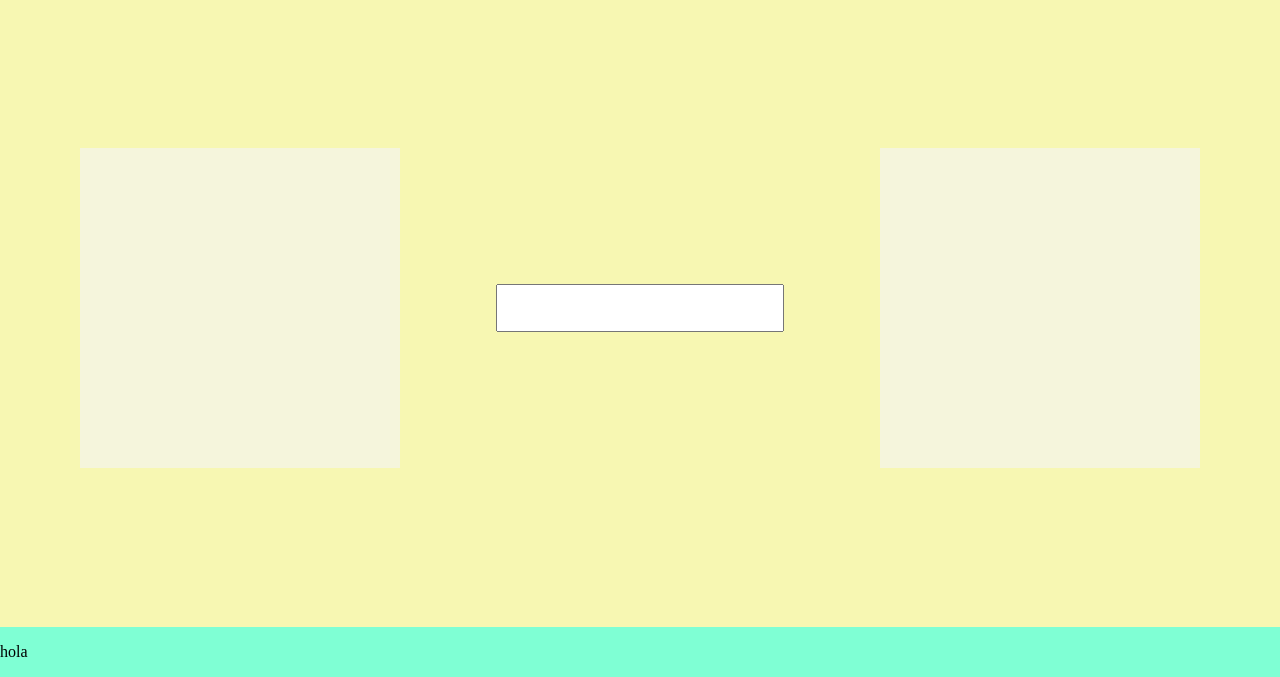
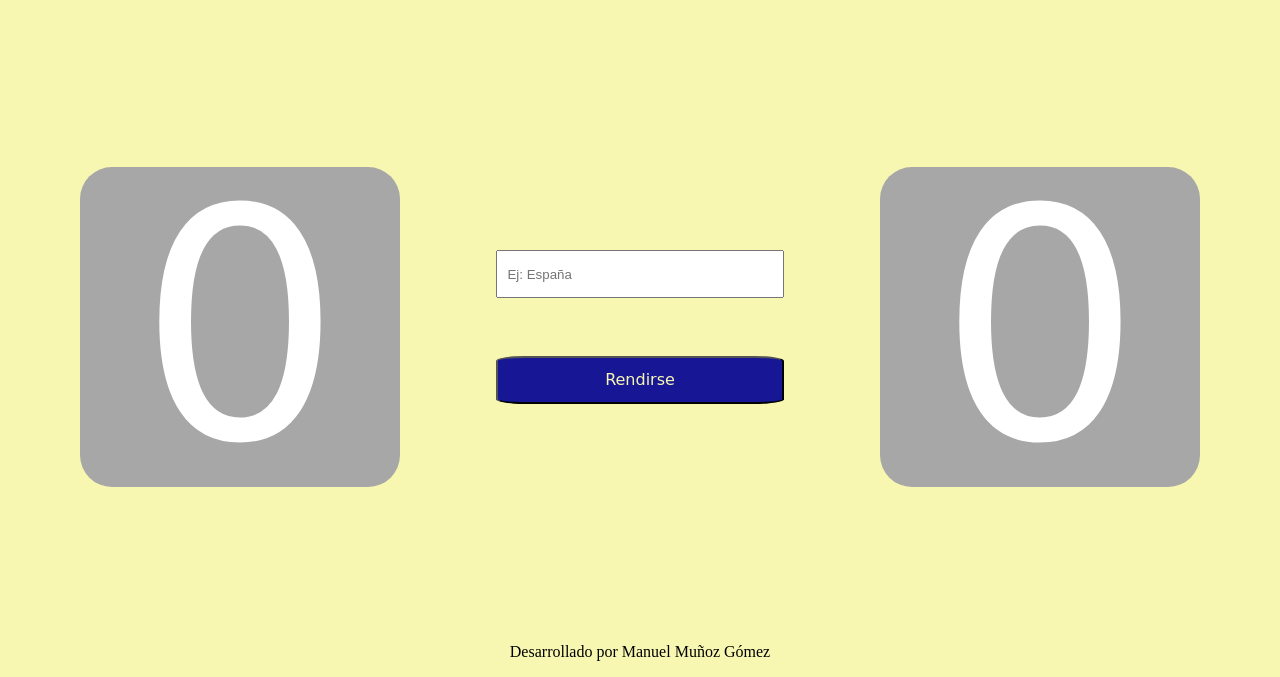
Before and after one commit to mamugo1432/EuCountryChamp, a plain HTML site: page index.html in a window 1280 px wide. Shown: the part 123-800 px from the top of the page. Drawn offline with Linux system fonts and the light colour scheme.

Commit message:
Terminada la estructura y el estilo de la página web

```diff
--- a/index.html
+++ b/index.html
@@ -1,10 +1,11 @@
 <!DOCTYPE html>
-<html lang="en">
+<html lang="es">
 <head>
     <meta charset="UTF-8">
     <meta name="viewport" content="width=device-width, initial-scale=1.0">
     <title>EUCountryChamp</title>
     <link rel="stylesheet" href="style.css">
+    <script src="script.js"></script>
 </head>
 <body>
 
@@ -13,13 +14,17 @@
     </header>
 
     <main>
-        <div></div>
-        <input type="search" name="" id="">
-        <div></div>
+        <div class="divContador" id="contadorJ1"><p>0</p></div>
+        <div id="botonInput">
+        <input type="search" name="busquedaPaises" id="inputPais" placeholder="  Ej: España">
+        <input type="button" value="Rendirse" id="boton">
+        </div>
+
+        <div class="divContador" id="contadorJ2"><p>0</p></div>
     </main>
 
     <footer>
-        <p>hola</p>
+        <p>Desarrollado por Manuel Muñoz Gómez</p>
     </footer>
 
 </body>
--- a/style.css
+++ b/style.css
@@ -14,18 +14,16 @@ header{
     display: flex;
     justify-content:center;
 }
+
 h1{
   font-family: "Luckiest Guy", cursive;
-
-  font-size: 3rem;
+  font-size: 4rem;
   font-style: normal;
-      color:#171796;
+    color:#171796;
 }
 
-
 main{
-
-     display: flex;
+    display: flex;
     align-items: center;
     justify-content: space-between;
     margin: 0 5em;
@@ -36,12 +34,39 @@ input{
     width: 18rem;
 }
 
-div{
+.divContador{
     height: 20rem;
     width: 20rem;
-    background-color: beige;
+    background-color: rgb(167, 167, 167);
+    display: flex;
+    align-items: center;
+    justify-content:center;
+    border-radius: 10%;
+}
+
+
+.divContador p {
+   font-size: 20rem;
+   font-family: 'Lucida Sans', 'Lucida Sans Regular', 'Lucida Grande', 'Lucida Sans Unicode', Geneva, Verdana, sans-serif;
+   color: rgb(255, 255, 255);
 }
 
 footer{
-    background-color: aquamarine;
+    display: flex;
+    justify-content: center;
 }
+
+#botonInput{
+    display: flex;
+    flex-direction: column;
+    justify-content: center;
+}
+
+#boton{
+    margin-top: 20%;
+    border-radius: 10%;
+    color: #F7F7B2;
+    background-color:#171796 ;
+    font-size:medium ;
+    font-family: cursive;
+}
```
